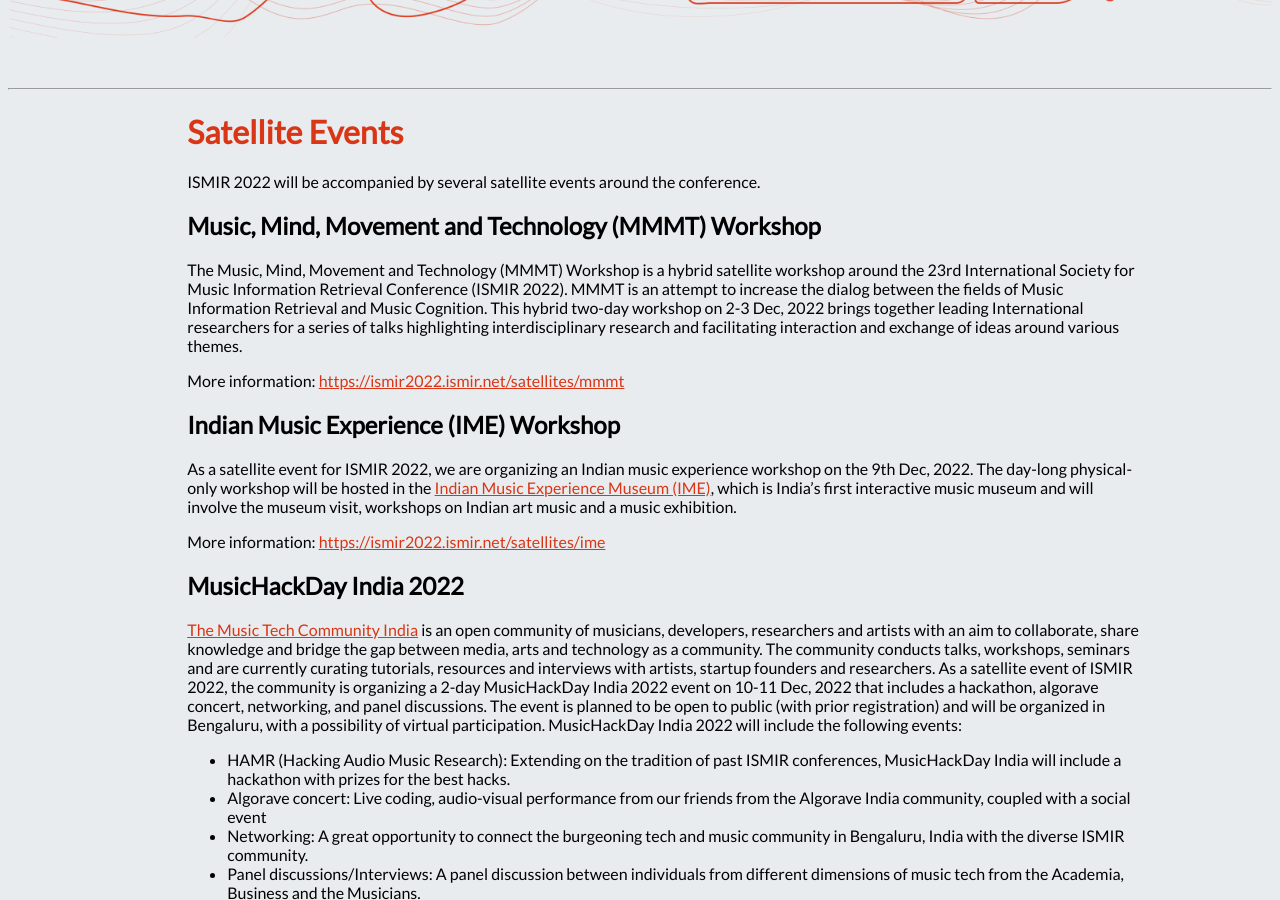
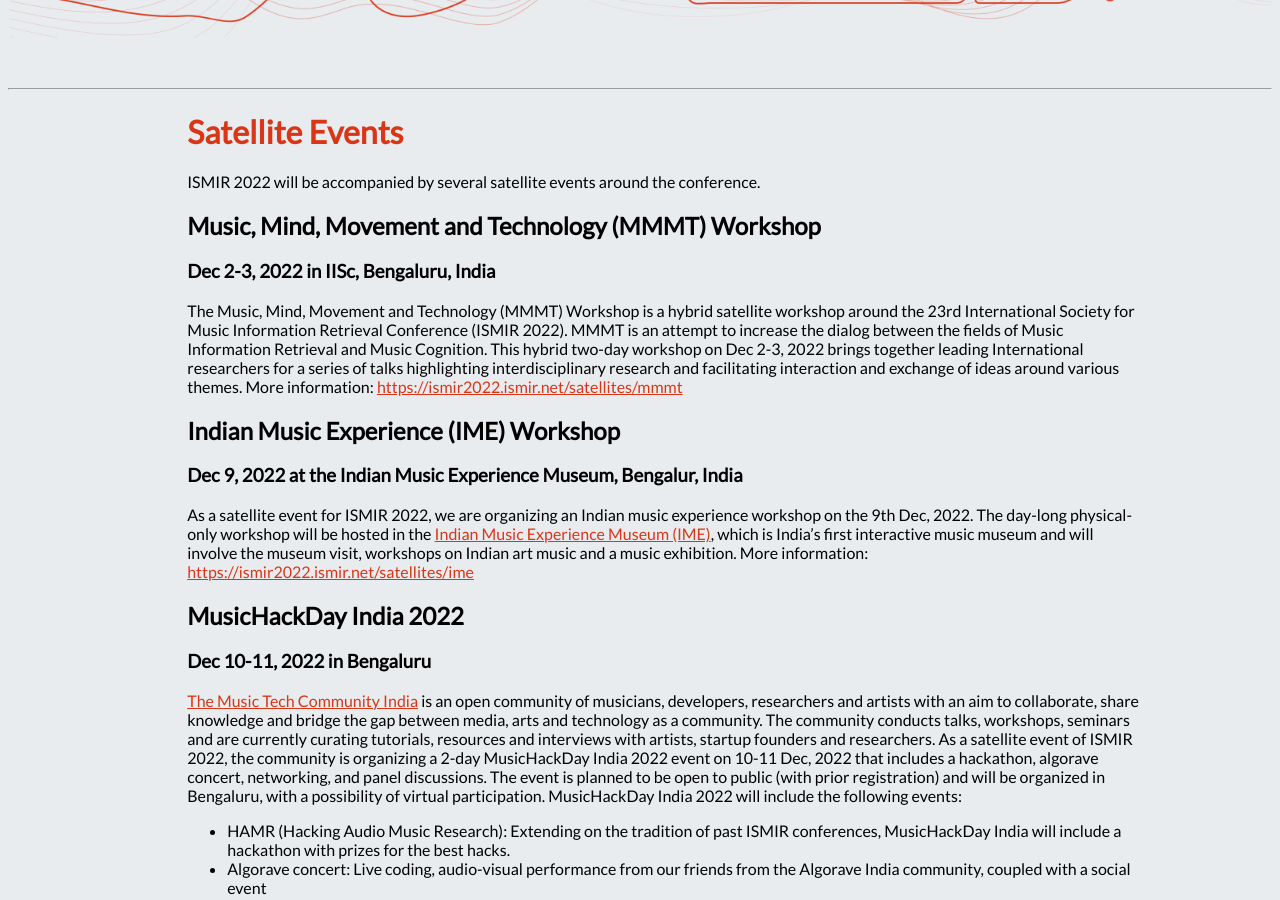
Before and after one commit to ismir2022/ismir2022.github.io, a Jekyll site: the page built from program/satellites.md, in a window 1280 px wide and 900 px high, scrolled down 449 px. Built offline with Jekyll 4.4.1, drawn with Linux system fonts in a browser that asks for light colours; nearby versions of some CDN libraries; some of the changed text lies outside the part shown.

Commit message:
Update satellites.md

```diff
--- a/program/satellites.md
+++ b/program/satellites.md
@@ -8,17 +8,15 @@
 ISMIR 2022 will be accompanied by several satellite events around the conference.
 
 ## Music, Mind, Movement and Technology (MMMT) Workshop
-The Music, Mind, Movement and Technology (MMMT) Workshop is a hybrid satellite workshop around the 23rd International Society for Music Information Retrieval Conference (ISMIR 2022). MMMT is an attempt to increase the dialog between the fields of Music Information Retrieval and Music Cognition. This hybrid two-day workshop on 2-3 Dec, 2022 brings together leading International researchers for a series of talks highlighting interdisciplinary research and facilitating interaction and exchange of ideas around various themes.
-
-More information: [https://ismir2022.ismir.net/satellites/mmmt](../../satellites/mmmt)
+### Dec 2-3, 2022 in IISc, Bengaluru, India
+The Music, Mind, Movement and Technology (MMMT) Workshop is a hybrid satellite workshop around the 23rd International Society for Music Information Retrieval Conference (ISMIR 2022). MMMT is an attempt to increase the dialog between the fields of Music Information Retrieval and Music Cognition. This hybrid two-day workshop on Dec 2-3, 2022 brings together leading International researchers for a series of talks highlighting interdisciplinary research and facilitating interaction and exchange of ideas around various themes. More information: [https://ismir2022.ismir.net/satellites/mmmt](../../satellites/mmmt)
 
 ## Indian Music Experience (IME) Workshop
-
-As a satellite event for ISMIR 2022, we are organizing an Indian music experience workshop on the 9th Dec, 2022. The day-long physical-only workshop will be hosted in the [Indian Music Experience Museum (IME)](https://indianmusicexperience.org/), which is India's first interactive music museum and will involve the museum visit, workshops on Indian art music and a music exhibition.
-
-More information: [https://ismir2022.ismir.net/satellites/ime](../../satellites/ime)
+### Dec 9, 2022 at the Indian Music Experience Museum, Bengalur, India
+As a satellite event for ISMIR 2022, we are organizing an Indian music experience workshop on the 9th Dec, 2022. The day-long physical-only workshop will be hosted in the [Indian Music Experience Museum (IME)](https://indianmusicexperience.org/), which is India's first interactive music museum and will involve the museum visit, workshops on Indian art music and a music exhibition. More information: [https://ismir2022.ismir.net/satellites/ime](../../satellites/ime)
 
 ## MusicHackDay India 2022
+### Dec 10-11, 2022 in Bengaluru
 [The Music Tech Community India](https://musictechcommunity.org/) is an open community of musicians, developers, researchers and artists with an aim to collaborate, share knowledge and bridge the gap between media, arts and technology as a community. The community conducts talks, workshops, seminars and are currently curating tutorials, resources and interviews with artists, startup founders and researchers. As a satellite event of ISMIR 2022, the community is organizing a 2-day MusicHackDay India 2022 event on 10-11 Dec, 2022 that includes a hackathon, algorave concert, networking, and panel discussions. The event is planned to be open to public (with prior registration) and will be organized in Bengaluru, with a possibility of virtual participation. MusicHackDay India 2022 will include the following events:
 
 * HAMR (Hacking Audio Music Research): Extending on the tradition of past ISMIR conferences, MusicHackDay India will include a hackathon with prizes for the best hacks.
@@ -27,3 +25,7 @@
 * Panel discussions/Interviews: A panel discussion between individuals from different dimensions of music tech from the Academia, Business and the Musicians.
 
 Additional information on the event and a link to register for the event will be available soon!
+
+## CompMusic Workshop 2022
+### December 12-16, 2022 at IIT Madras, Chennai, India
+CompMusic Workshop 2022 is a 5-day workshop and a satellite event of ISMIR 2022 to introduce the field of Computational Musicology while focusing on the study of Carnatic Music. By combining theoretical lectures with hands-on labs, the workshop is aimed at giving the participants the conceptual framework and practical tools needed to analyze and understand music signals using a variety of computational methodologies. The workshop is aimed at undergraduate or graduate students doing engineering, music, or social sciences, without prior experience in the topic but highly interested in acquiring the computational and musicological competencies needed to study music, in particular Carnatic Music. The workshop will take place at the [Indian Institute of Technology Madras](https://www.iitm.ac.in/), Chennai during the [Madras Music Season](https://en.wikipedia.org/wiki/Madras_Music_Season), which is the largest music festival of Carnatic Music. In the evenings, the participants will be able to attend a wide variety of Carnatic Music concerts. More information: [https://compmusic.upf.edu/node/365](https://compmusic.upf.edu/node/365)
```
